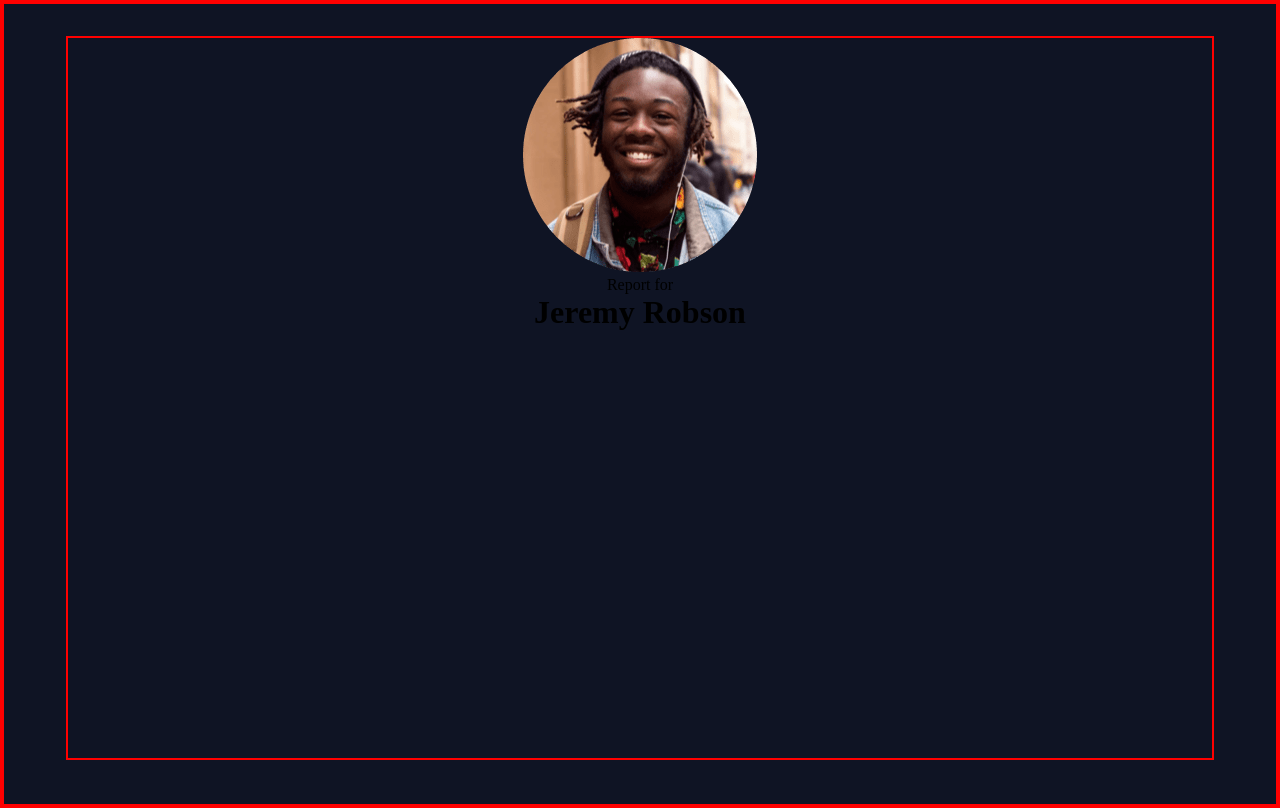
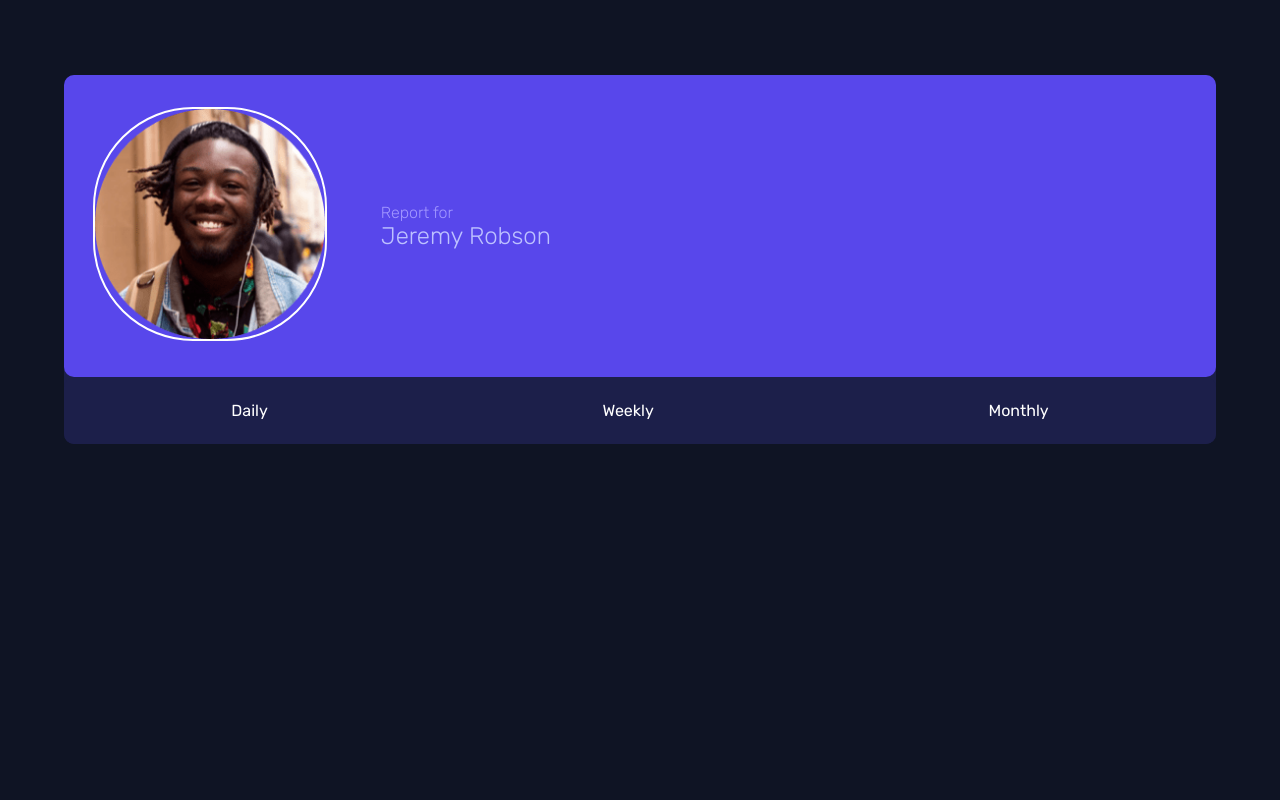
Before and after one commit to OscarAnillo/Time-tracking-dashboard, a React (Create React App) app: page /daily in a window 1280 px wide. Built offline with nearby package versions, Linux system fonts and the light colour scheme.

Commit message:
add section a className and a background

```diff
--- a/src/App.css
+++ b/src/App.css
@@ -3,6 +3,8 @@
 * {
   margin: 0;
   padding: 0;
+  list-style: none;
+  text-decoration: none;
 }
 
 .App {
@@ -10,11 +12,61 @@
   height: 100vh;
   position: relative;
   background: hsl(226, 43%, 10%);
-  border: 4px solid red;
+  font-family: 'Rubik', sans-serif;
 }
 .container {
-  border: 2px solid red;
   width: 90%;
-  margin: 2em auto;
-  height: 90vh;
+  margin: auto;
+  padding: 75px 0;
 }
+img {
+  width: 100%;
+}
+
+/* MainCard component */
+.section-card {
+ background-color: hsl(235, 46%, 20%);
+ border-radius: 10px;
+}
+
+.main-card {
+  display: flex;
+  align-items: center;
+  justify-content: space-around;
+  background-color: hsl(246, 80%, 60%);
+  padding: 2em 0;
+  border-radius: 10px;
+  z-index: 2;
+}
+.main-card .avatar {
+  width: 20%;
+}
+.main-card .avatar img {
+  border: 2px solid #fff;
+  border-radius: 100px;
+}
+.main-card .avatar-text {
+  width: 70%;
+  text-align: left;
+}
+.main-card .avatar-text p {
+  color: rgb(162, 151, 255);
+  font-weight: 300;
+}
+.main-card .avatar-text h1 {
+  color: hsl(236, 100%, 87%);
+  font-weight: 300;
+}
+
+.section-card .main-nav {
+  background-color: hsl(235, 46%, 20%);
+  padding: 1.5em 0;
+  border-radius: 10px;
+}
+.main-nav ul {
+  display: flex;
+  align-items: center;
+  justify-content: space-around;
+  font-family: 400;
+  color: #fff;
+}
--- a/src/components/main-card.js
+++ b/src/components/main-card.js
@@ -1,13 +1,22 @@
 export default function MainCard(){
     return (
+        <section className="section-card">
             <div className="main-card">
-            <div>
+                <div className="avatar">
                     <img src="/images/image-jeremy.png" alt="" />
                 </div>
-            <div>
+                <div className="avatar-text">
                     <p>Report for</p>
                     <h1>Jeremy Robson</h1>
                 </div>
             </div>
+            <nav className="main-nav">
+                <ul>
+                    <li>Daily</li>
+                    <li>Weekly</li>
+                    <li>Monthly</li>
+                </ul>
+            </nav>
+        </section>
     )
 }
```
Lines whose indentation alone changed are shown as unchanged.
